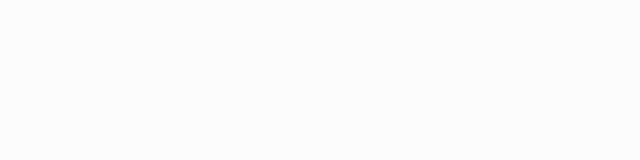
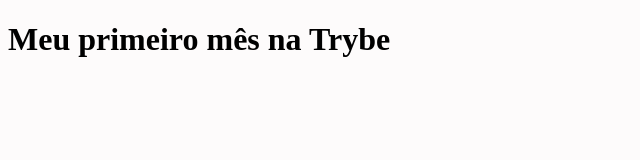
Before and after one commit to larissaperinoto/lessons-learned, a website: page index.html in a window 1280 px wide. Shown: the whole page, without its empty margins (0-640 px from the left). Drawn offline with Linux system fonts and the light colour scheme.

Commit message:
[Larissa Perinoto]-Lessons Learned [Requisito 2]

```diff
--- a/index.html
+++ b/index.html
@@ -5,9 +5,12 @@
     <meta http-equiv="X-UA-Compatible" content="IE=edge">
     <meta name="viewport" content="width=device-width, initial-scale=1.0">
     <link rel="stylesheet" href="style.css">
-    <title>Document</title>
+    <title>Primeiro Projeto</title>
 </head>
 <body>
+    <header id="cabecalho">
+        <h1 id="titulo">Meu primeiro mês na Trybe</h1>
+    </header>
 
 </body>
 </html>
--- a/style.css
+++ b/style.css
@@ -1,3 +1,8 @@
 body{
     background-color: rgb(253, 251, 251);
 }
+
+header{
+    position: fixed;
+    top: 0px;
+}
```
